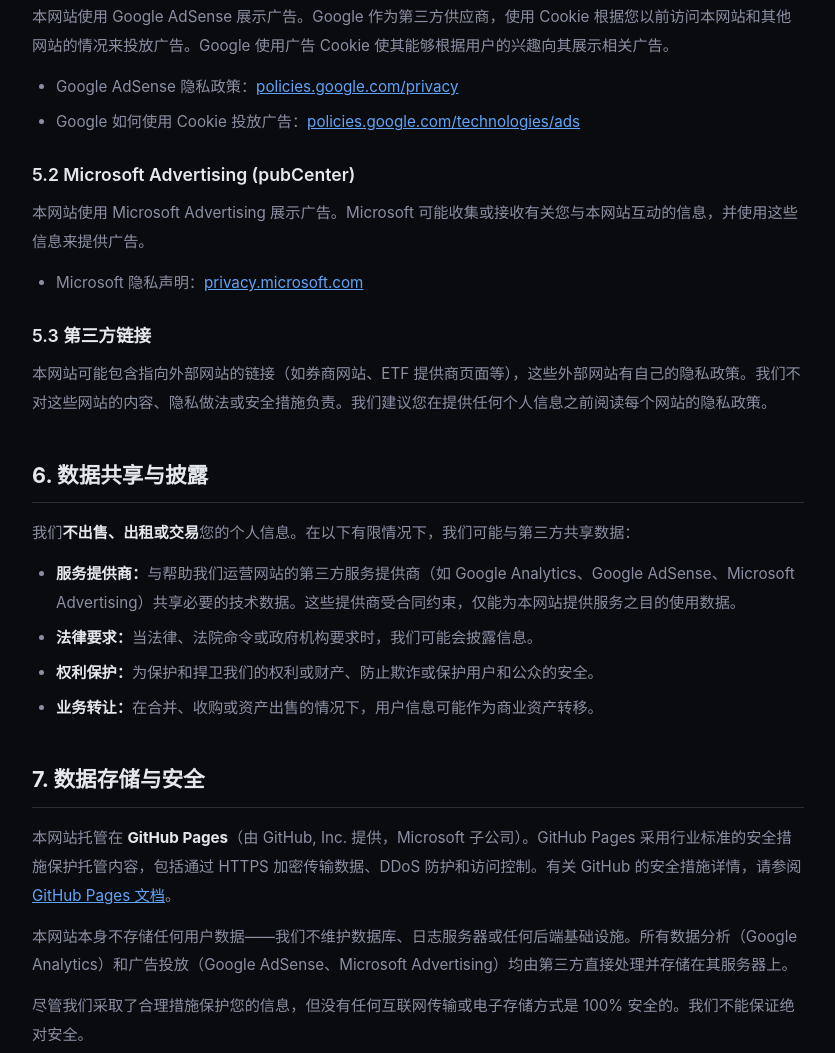
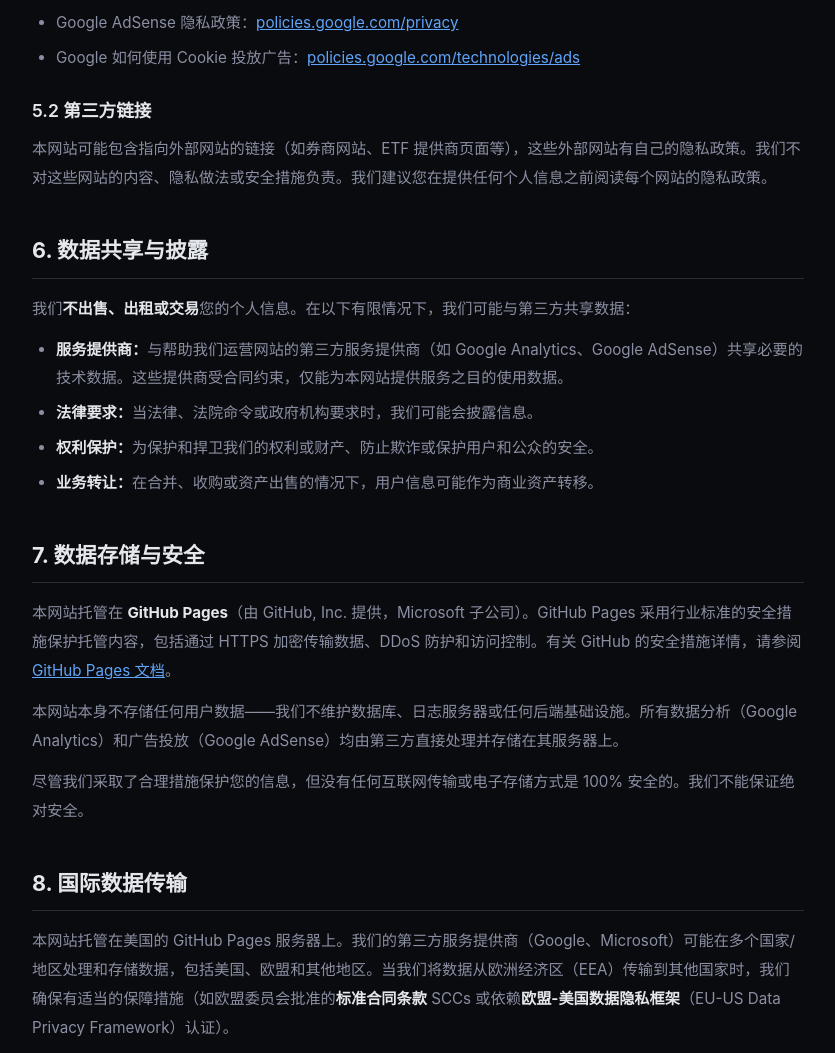
Before and after one commit to bc254674-debug/us-stock-guide, a plain HTML site: page privacy.html in a window 1280 px wide. Shown: the part 3432-4485 px from the top of the page, without its empty margins (222-1057 px from the left). Drawn offline with Linux system fonts and the light colour scheme.

Commit message:
清理所有 Microsoft Advertising 代码和文本引用（pubCenter 不支持中国）
移除13个页面的 adsdk.microsoft.com 脚本标签
更新 about.html / privacy.html / terms.html / ads.txt 中的相关文本

```diff
--- a/privacy.html
+++ b/privacy.html
@@ -114,7 +114,6 @@
     <p>我们通过以下第三方广告网络展示广告，它们可能使用 Cookie 来投放个性化广告：</p>
     <ul>
       <li><strong>Google AdSense：</strong>使用 DoubleClick cookie 基于您的浏览历史投放相关广告。Google 可能使用广告 Cookie 来根据您对本网站和其他网站的访问进行广告定位。</li>
-      <li><strong>Microsoft Advertising (pubCenter)：</strong>Microsoft 可能使用 Cookie 来追踪广告展示和点击，以便提供相关广告和衡量广告效果。</li>
     </ul>
 
     <h3>3.3 Cookie 管理</h3>
@@ -145,19 +144,13 @@
       <li>Google 如何使用 Cookie 投放广告：<a href="https://policies.google.com/technologies/ads" target="_blank" rel="noopener">policies.google.com/technologies/ads</a></li>
     </ul>
 
-    <h3>5.2 Microsoft Advertising (pubCenter)</h3>
-    <p>本网站使用 Microsoft Advertising 展示广告。Microsoft 可能收集或接收有关您与本网站互动的信息，并使用这些信息来提供广告。</p>
-    <ul>
-      <li>Microsoft 隐私声明：<a href="https://privacy.microsoft.com/privacystatement" target="_blank" rel="noopener">privacy.microsoft.com</a></li>
-    </ul>
-
-    <h3>5.3 第三方链接</h3>
+    <h3>5.2 第三方链接</h3>
     <p>本网站可能包含指向外部网站的链接（如券商网站、ETF 提供商页面等），这些外部网站有自己的隐私政策。我们不对这些网站的内容、隐私做法或安全措施负责。我们建议您在提供任何个人信息之前阅读每个网站的隐私政策。</p>
 
     <h2 id="s6">6. 数据共享与披露</h2>
     <p>我们<strong>不出售、出租或交易</strong>您的个人信息。在以下有限情况下，我们可能与第三方共享数据：</p>
     <ul>
-      <li><strong>服务提供商：</strong>与帮助我们运营网站的第三方服务提供商（如 Google Analytics、Google AdSense、Microsoft Advertising）共享必要的技术数据。这些提供商受合同约束，仅能为本网站提供服务之目的使用数据。</li>
+      <li><strong>服务提供商：</strong>与帮助我们运营网站的第三方服务提供商（如 Google Analytics、Google AdSense）共享必要的技术数据。这些提供商受合同约束，仅能为本网站提供服务之目的使用数据。</li>
       <li><strong>法律要求：</strong>当法律、法院命令或政府机构要求时，我们可能会披露信息。</li>
       <li><strong>权利保护：</strong>为保护和捍卫我们的权利或财产、防止欺诈或保护用户和公众的安全。</li>
       <li><strong>业务转让：</strong>在合并、收购或资产出售的情况下，用户信息可能作为商业资产转移。</li>
@@ -165,7 +158,7 @@
 
     <h2 id="s7">7. 数据存储与安全</h2>
     <p>本网站托管在 <strong>GitHub Pages</strong>（由 GitHub, Inc. 提供，Microsoft 子公司）。GitHub Pages 采用行业标准的安全措施保护托管内容，包括通过 HTTPS 加密传输数据、DDoS 防护和访问控制。有关 GitHub 的安全措施详情，请参阅 <a href="https://docs.github.com/en/pages/getting-started-with-github-pages/about-github-pages" target="_blank" rel="noopener">GitHub Pages 文档</a>。</p>
-    <p>本网站本身不存储任何用户数据——我们不维护数据库、日志服务器或任何后端基础设施。所有数据分析（Google Analytics）和广告投放（Google AdSense、Microsoft Advertising）均由第三方直接处理并存储在其服务器上。</p>
+    <p>本网站本身不存储任何用户数据——我们不维护数据库、日志服务器或任何后端基础设施。所有数据分析（Google Analytics）和广告投放（Google AdSense）均由第三方直接处理并存储在其服务器上。</p>
     <p>尽管我们采取了合理措施保护您的信息，但没有任何互联网传输或电子存储方式是 100% 安全的。我们不能保证绝对安全。</p>
 
     <h2 id="s8">8. 国际数据传输</h2>
@@ -190,7 +183,7 @@
     <ul>
       <li><strong>知情权：</strong>您有权知道我们收集了哪些类别的个人信息，以及如何使用和共享这些信息。</li>
       <li><strong>删除权：</strong>您有权要求删除我们从您那里收集的个人信息。</li>
-      <li><strong>选择退出出售权：</strong>我们<strong>不出售</strong>个人信息。但请注意，Google AdSense 和 Microsoft Advertising 可能根据其自有的隐私政策收集和使用数据。</li>
+      <li><strong>选择退出出售权：</strong>我们<strong>不出售</strong>个人信息。但请注意，Google AdSense 可能根据其自有的隐私政策收集和使用数据。</li>
       <li><strong>不受歧视权：</strong>行使 CCPA 权利不会导致服务被拒绝或价格/质量被区别对待。</li>
     </ul>
 
@@ -202,7 +195,6 @@
     <ul>
       <li><strong>Google Analytics：</strong>用户级别数据保留 26 个月，之后自动删除。</li>
       <li><strong>Google AdSense Cookie：</strong>最多保留 2 年，或直到用户清除浏览器 Cookie。</li>
-      <li><strong>Microsoft Advertising Cookie：</strong>根据 Microsoft 隐私声明，Cookie 最长保留 13 个月。</li>
     </ul>
 
     <h2 id="s13">13. 您的选择（选择退出）</h2>
```
Also changed, not shown: about.html (+2 -3 lines), account-guide.html (+1 -2 lines), dashboard.html (+1 -2 lines), dowjones.html (+1 -2 lines), etf-intro.html (+1 -2 lines), glossary.html (+1 -2 lines), index.html (+1 -2 lines), invest.html (+0 -2 lines), learn.html (+1 -2 lines), nasdaq.html (+1 -2 lines), sp500.html (+1 -2 lines), teaching.html (+1 -2 lines), terms.html (+1 -1 lines), ads.txt.
